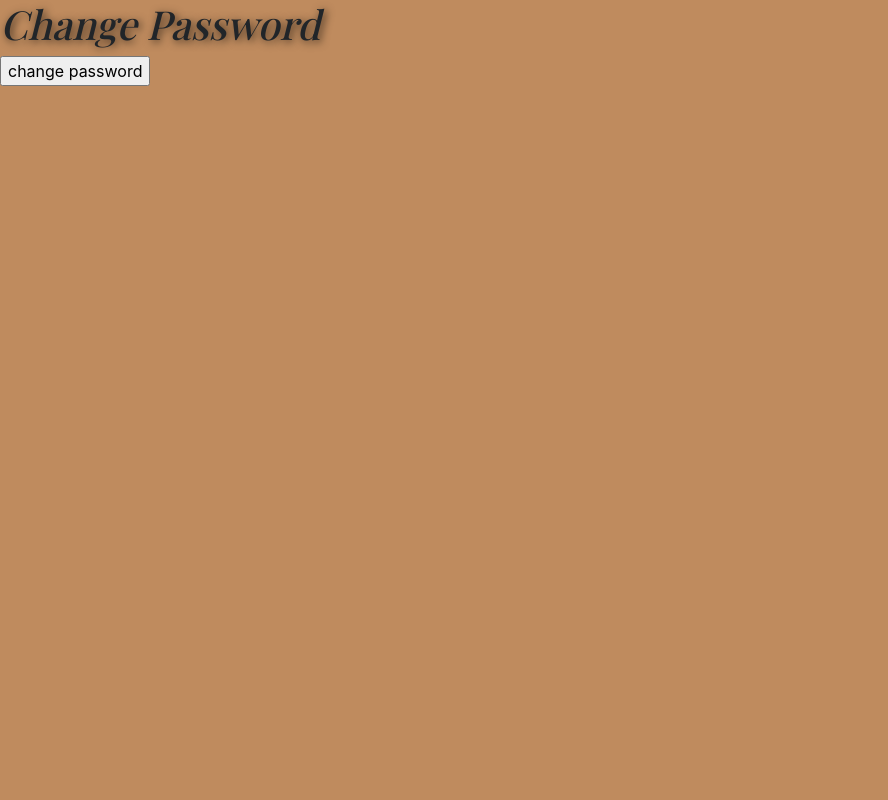
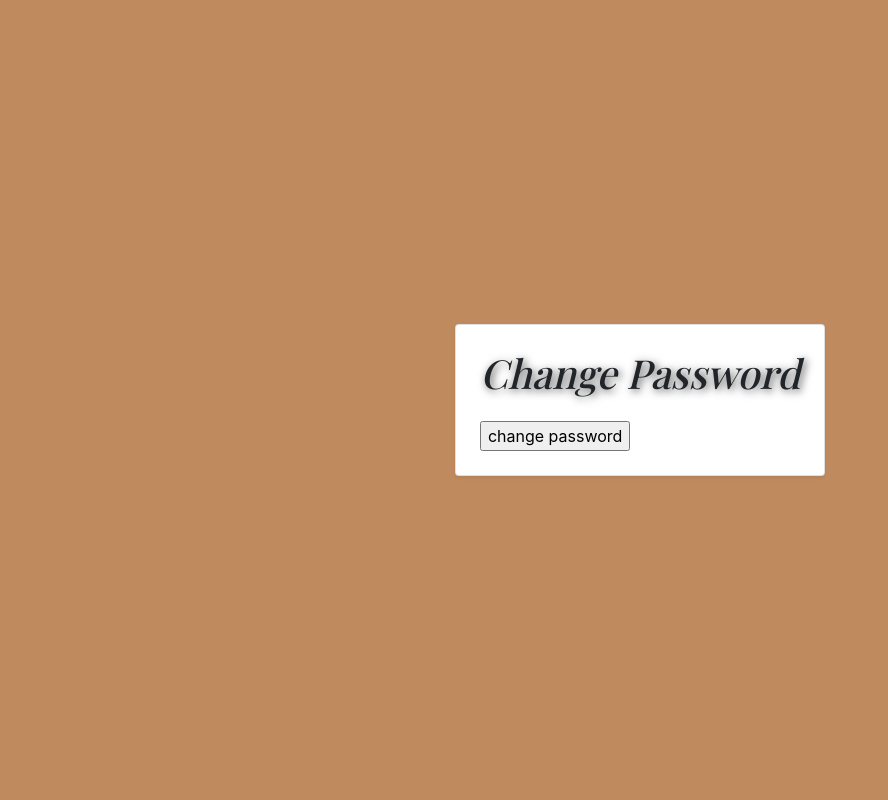
Before and after one commit to jessi25924/floral_fantasy, a Django app: template templates/allauth/account/password_reset_from_key.html in a window 1280 px wide. Shown: the whole page, without its empty margins (0-888 px from the left). Run offline with Django 4.2, Linux system fonts and the light colour scheme; the template is opened without the code that fills it: most values are stand-ins (such as "Sample title", 1, 10 or a date in 2020); some web fonts are replaced.

Commit message:
Style,customise & tested allauth password reset

```diff
--- a/templates/allauth/account/password_change.html
+++ b/templates/allauth/account/password_change.html
@@ -5,6 +5,8 @@
 {% block head_title %}{% trans "Change Password" %}{% endblock head_title %}
 
 {% block content %}
+    <div class="d-flex justify-content-center align-items-center min-vh-100">
+        <div class="card p-4 shadow-sm">
             <h1>{% trans "Change Password" %}</h1>
 
             <form method="POST" action="{% url 'account_change_password' %}" class="password_change">
@@ -13,4 +15,7 @@
                 <button type="submit" name="action">{% trans "Change Password" %}</button>
                 <a href="{% url 'account_reset_password' %}">{% trans "Forgot Password?" %}</a>
             </form>
+        </div>
+    </div>
+
 {% endblock content %}
--- a/templates/allauth/account/password_reset_from_key.html
+++ b/templates/allauth/account/password_reset_from_key.html
@@ -4,16 +4,21 @@
 {% block head_title %}{% trans "Change Password" %}{% endblock head_title %}
 
 {% block content %}
+    <div class="d-flex justify-content-center align-items-center min-vh-100">
+        <div class="card p-4 shadow-sm">
             <h1>{% if token_fail %}{% trans "Bad Token" %}{% else %}{% trans "Change Password" %}{% endif %}</h1>
 
             {% if token_fail %}
                 {% url 'account_reset_password' as passwd_reset_url %}
                 <p>{% blocktrans %}The password reset link was invalid, possibly because it has already been used.  Please request a <a href="{{ passwd_reset_url }}">new password reset</a>.{% endblocktrans %}</p>
             {% else %}
-        <form method="POST" action="{{ action_url }}" class="password_reset_from_key">
+                <form method="POST" action="{{ action_url }}" class="password_reset_from_key mt-3">
                     {% csrf_token %}
                     {{ form.as_p }}
                     <input type="submit" name="action" value="{% trans 'change password' %}"/>
                 </form>
             {% endif %}
+        </div>
+    </div>
+
 {% endblock content %}
--- a/templates/allauth/account/password_set.html
+++ b/templates/allauth/account/password_set.html
@@ -5,6 +5,8 @@
 {% block head_title %}{% trans "Set Password" %}{% endblock head_title %}
 
 {% block content %}
+    <div class="d-flex justify-content-center align-items-center min-vh-100">
+        <div class="card p-4 shadow-sm">
             <h1>{% trans "Set Password" %}</h1>
 
             <form method="POST" action="{% url 'account_set_password' %}" class="password_set">
@@ -12,4 +14,7 @@
                 {{ form.as_p }}
                 <input type="submit" name="action" value="{% trans 'Set Password' %}"/>
             </form>
+        </div>
+    </div>
+
 {% endblock content %}
```
Also changed, not shown: templates/allauth/account/password_reset.html (+6 -3 lines), templates/allauth/account/password_reset_done.html (+10 -5 lines), templates/allauth/account/password_reset_from_key_done.html (+7 -2 lines). Lines whose indentation alone changed are shown as unchanged.
